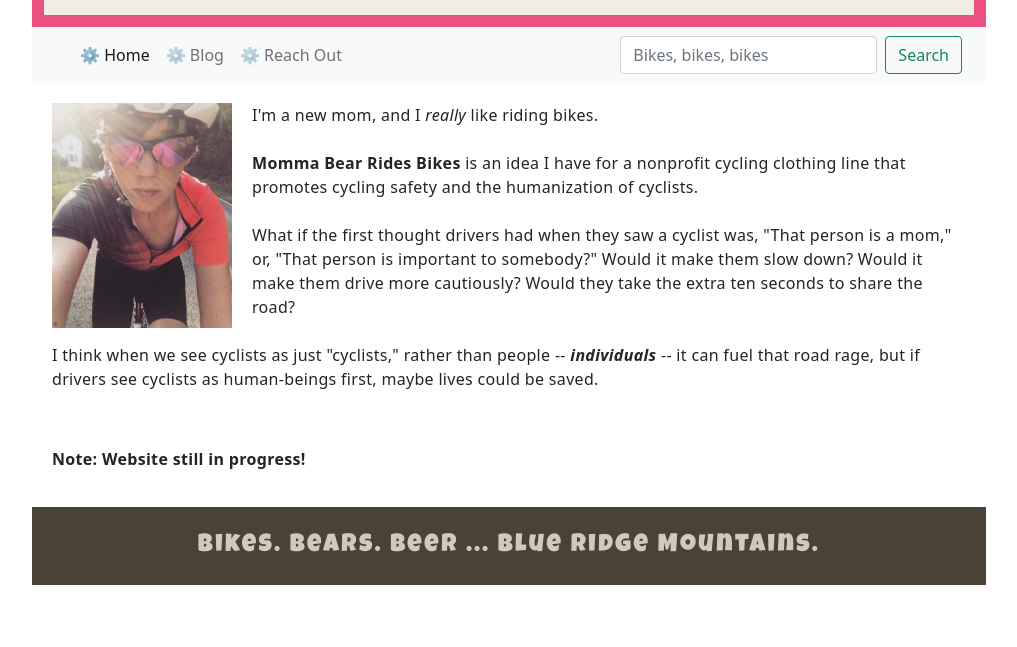
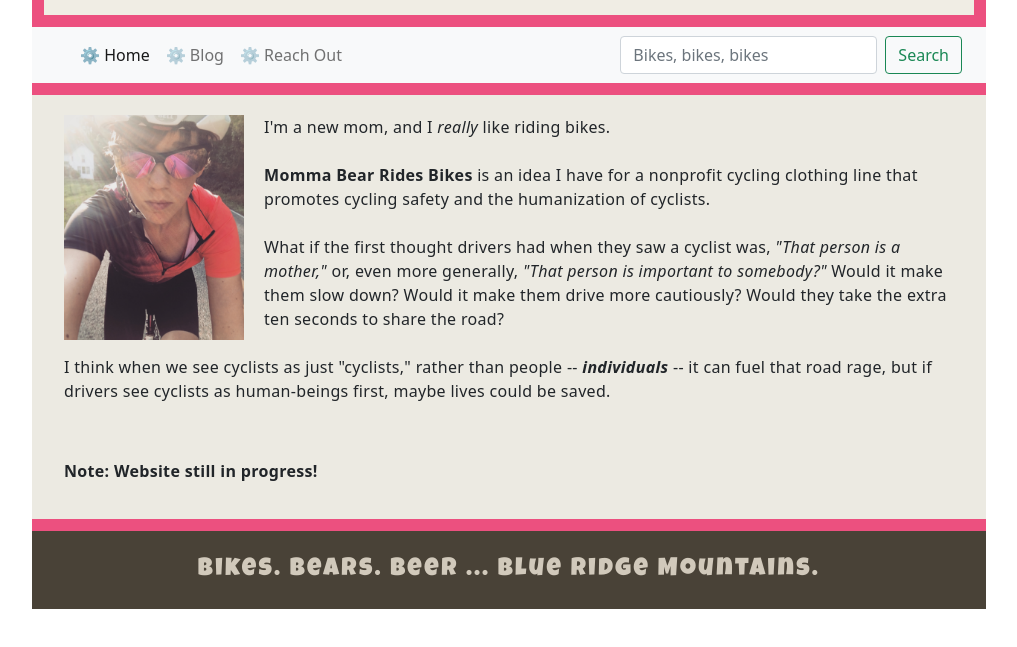
Before and after one commit to diannalcameron/TTS-Bootcamp_HTML-CSS-Website, a plain HTML site: page index.html in a window 1280 px wide. Shown: the part 93-740 px from the top of the page, without its empty margins (131-1148 px from the left). Drawn offline with nearby package versions, Linux system fonts and the light colour scheme.

Commit message:
Add pink border lines to header, body, and footer to frame site

```diff
--- a/assets/stylesheets/stylesheet.css
+++ b/assets/stylesheets/stylesheet.css
@@ -66,6 +66,7 @@ footer {
     padding: 20px;
     z-index: 100;
     position: relative;
+    border-top: 12px solid rgb(236, 80, 127)
 }
 
 li a:hover {
@@ -73,8 +74,14 @@ li a:hover {
     text-shadow: 3px 3px rgb(236, 80, 127);
 }
 
-.body-background {
-    background-color: rgb(209, 201, 187);
+.navbar {
+    border-bottom: 12px solid rgb(236, 80, 127);
+}
+
+.main-body {
+    background-color:rgb(236, 234, 226);
+    border-left: 12px solid white;
+    border-right: 12px solid white;
 }
 
 .logo {
@@ -89,12 +96,6 @@ p {
     letter-spacing: .02em;
 }
 
-#shopping-cart {
-    padding: 10px;
-    width: 27px;
-    margin-top: 10px;
-}
-
 .dianna-image {
     float: left;
     padding: 0px 20px 0px 0px;
--- a/index.html
+++ b/index.html
@@ -64,15 +64,15 @@
     </div>
 
     <div class="row">
-        <div class="col-md-9 mx-auto">
+        <div class="col-md-9 mx-auto main-body">
             <!-- Body Text -->
-            <p class="p-intro">
+            <p>
                 <img src="assets/images/DiannaBike.JPG" width=200px; class="dianna-image" alt="Dianna Cameron on her bikes">
                 I'm a new mom, and I <em>really</em> like riding bikes.<br/><br/>
                 <strong>Momma Bear Rides Bikes</strong> is an idea I have for a nonprofit cycling clothing line that promotes cycling safety and
                 the humanization of cyclists.<br/><br/>
-                What if the first thought drivers had when they saw a cyclist was, "That person is a mom,"
-                or, "That person is important to somebody?" Would it make them slow down? Would it make them
+                What if the first thought drivers had when they saw a cyclist was, <em>"That person is a mother,"</em>
+                or, even more generally, <em>"That person is important to somebody?"</em> Would it make them slow down? Would it make them
                 drive more cautiously? Would they take the extra ten seconds to share the road?<br/><br/>
                 I think when we see cyclists as just "cyclists," rather than people -- <strong><em>individuals</em></strong> -- it can fuel
                 that road rage, but if drivers see cyclists as human-beings first, maybe lives could be saved.
```
